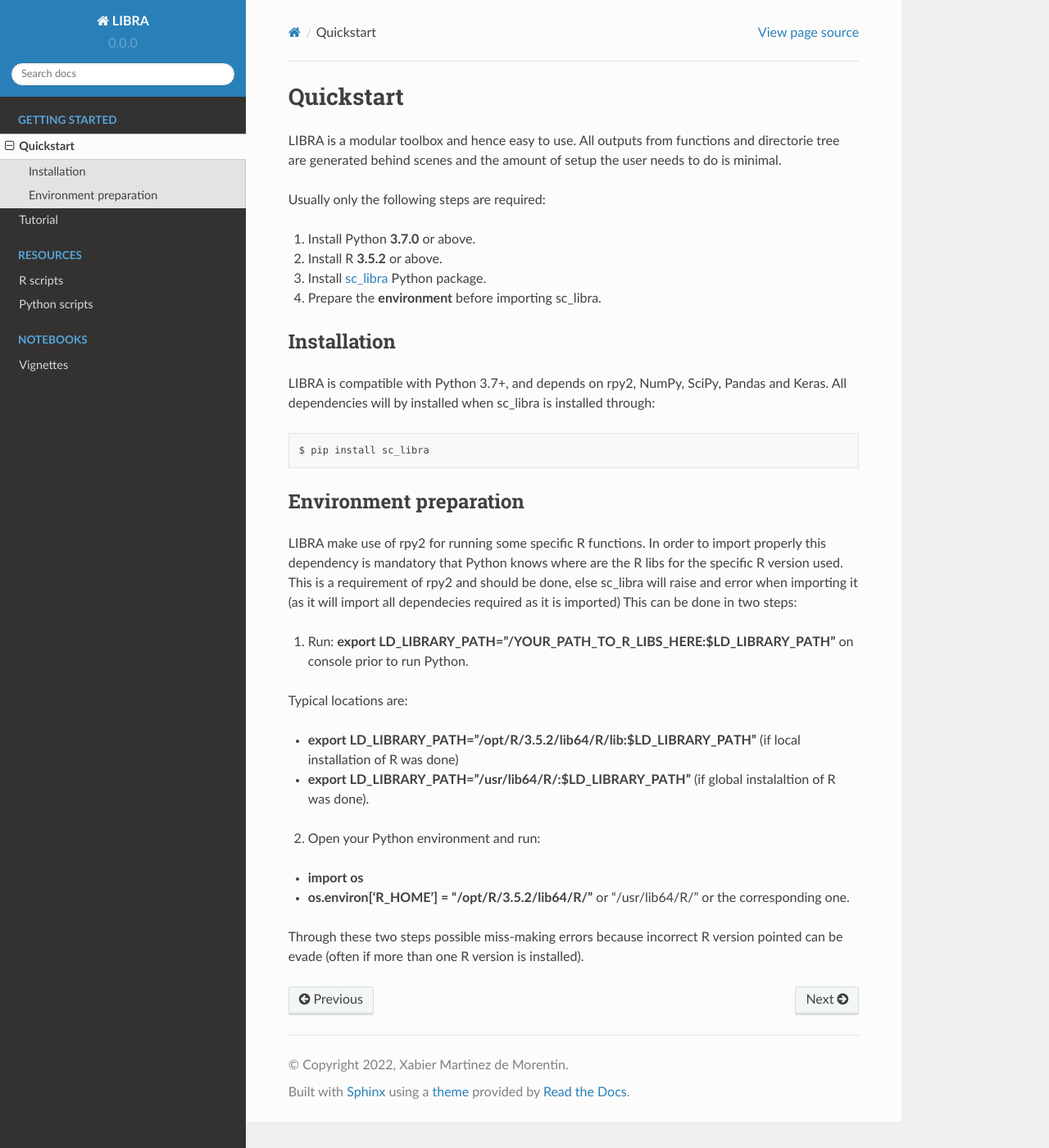
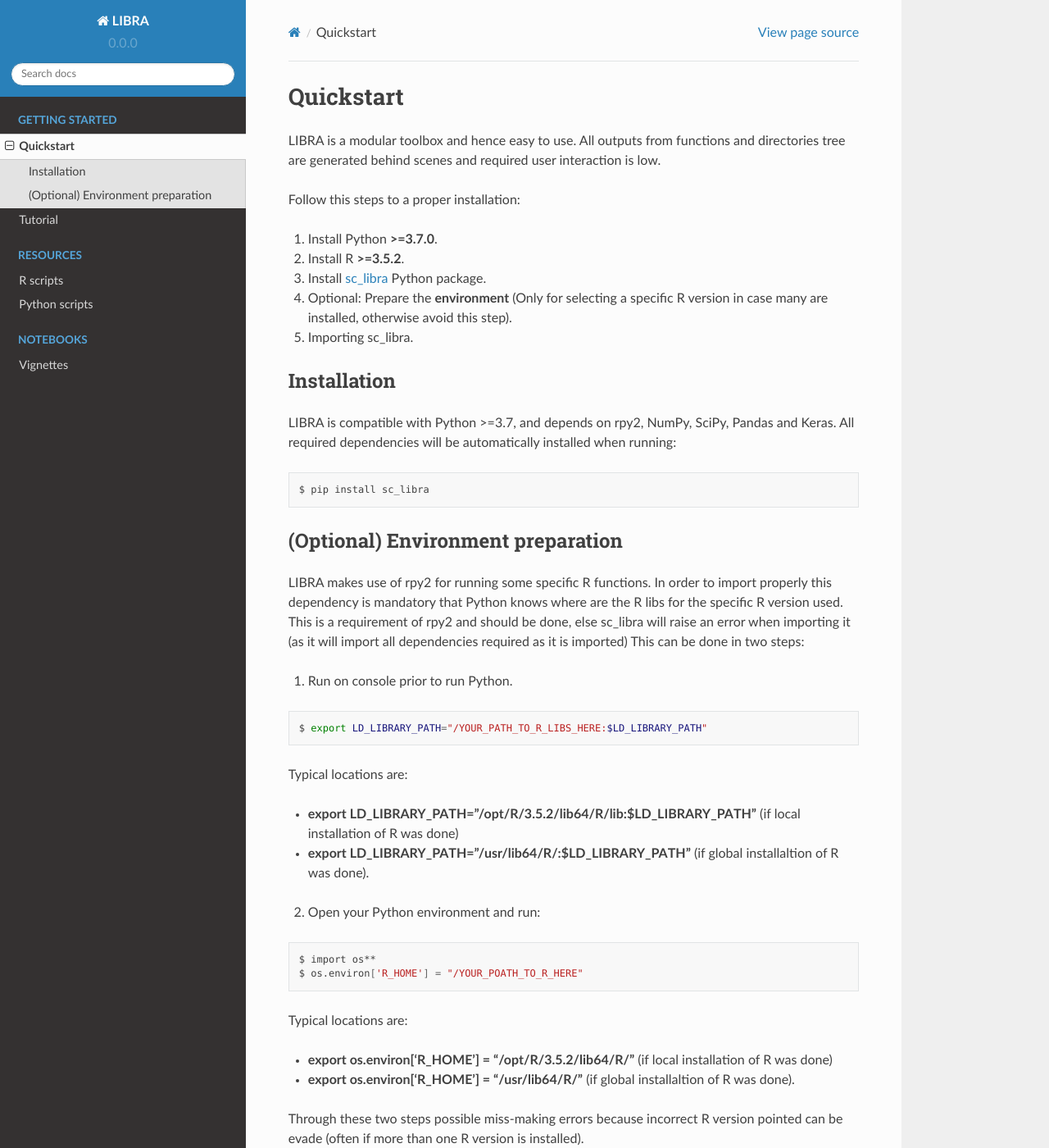
Before and after one commit to TranslationalBioinformaticsUnit/LIBRA, a Sphinx documentation site: the page built from docs/source/quickstart.rst, in a window 1280 px wide and 1400 px high. Shown: the whole window at 82% size. Built offline with Sphinx 7.4.7 and the Read the Docs theme 2.0.0, drawn with Linux system fonts in a browser that asks for light colours.

Commit message:
Update quickstart.rst

```diff
--- a/docs/source/quickstart.rst
+++ b/docs/source/quickstart.rst
@@ -2,44 +2,56 @@ Quickstart
 ==========
 
 LIBRA is a modular toolbox and hence easy to use.
-All outputs from functions and directorie tree are generated behind scenes and the amount of setup the user needs to do is minimal.
+All outputs from functions and directories tree are generated behind scenes and required user interaction is low.
 
-Usually only the following steps are required:
+Follow this steps to a proper installation:
 
-#. Install Python **3.7.0** or above.
-#. Install R **3.5.2** or above.
+#. Install Python **>=3.7.0**.
+#. Install R **>=3.5.2**.
 #. Install `sc_libra <https://pypi.org/manage/project/sc-libra/releases/>`_ Python package.
-#. Prepare the **environment** before importing sc_libra.
+#. Optional: Prepare the **environment** (Only for selecting a specific R version in case many are installed, otherwise avoid this step).
+#. Importing sc_libra.
 
 
 Installation
 ------------
 
-LIBRA is compatible with Python 3.7+, and depends on rpy2, NumPy, SciPy, Pandas and Keras.
-All dependencies will by installed when sc_libra is installed through:
+LIBRA is compatible with Python >=3.7, and depends on rpy2, NumPy, SciPy, Pandas and Keras.
+All required dependencies will be automatically installed when running:
 
 .. code-block:: bash
 
     $ pip install sc_libra
 
 
-Environment preparation
+(Optional) Environment preparation
 ----------------------
-LIBRA make use of rpy2 for running some specific R functions. In order to import properly this dependency is mandatory that Python knows where are the R libs for the specific R version used. This is a requirement of rpy2 and should be done, else sc_libra will raise and error when importing it (as it will import all dependecies required as it is imported) This can be done in two steps:
+LIBRA makes use of rpy2 for running some specific R functions. In order to import properly this dependency is mandatory that Python knows where are the R libs for the specific R version used. This is a requirement of rpy2 and should be done, else sc_libra will raise an error when importing it (as it will import all dependencies required as it is imported) This can be done in two steps:
 
-1. Run: **export LD_LIBRARY_PATH="/YOUR_PATH_TO_R_LIBS_HERE:$LD_LIBRARY_PATH"** on console prior to run Python.
+1. Run on console prior to run Python.
+
+.. code-block:: bash
+
+    $ export LD_LIBRARY_PATH="/YOUR_PATH_TO_R_LIBS_HERE:$LD_LIBRARY_PATH"
 
 Typical locations are:
 
 - **export LD_LIBRARY_PATH="/opt/R/3.5.2/lib64/R/lib:$LD_LIBRARY_PATH"** (if local installation of R was done)
 
-- **export LD_LIBRARY_PATH="/usr/lib64/R/:$LD_LIBRARY_PATH"** (if global instalaltion of R was done).
+- **export LD_LIBRARY_PATH="/usr/lib64/R/:$LD_LIBRARY_PATH"** (if global installaltion of R was done).
 
 
 2. Open your Python environment and run:
 
-- **import os**
+.. code-block:: bash
 
-- **os.environ['R_HOME'] = "/opt/R/3.5.2/lib64/R/"**  or "/usr/lib64/R/" or the corresponding one.
+    $ import os**
+    $ os.environ['R_HOME'] = "/YOUR_POATH_TO_R_HERE"
+
+Typical locations are:
+
+- **export os.environ['R_HOME'] = "/opt/R/3.5.2/lib64/R/"** (if local installation of R was done)
+
+- **export os.environ['R_HOME'] = "/usr/lib64/R/"** (if global installaltion of R was done).
 
 Through these two steps possible miss-making errors because incorrect R version pointed can be evade (often if more than one R version is installed).
```
